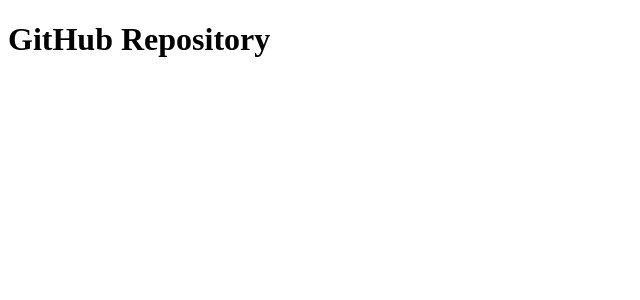
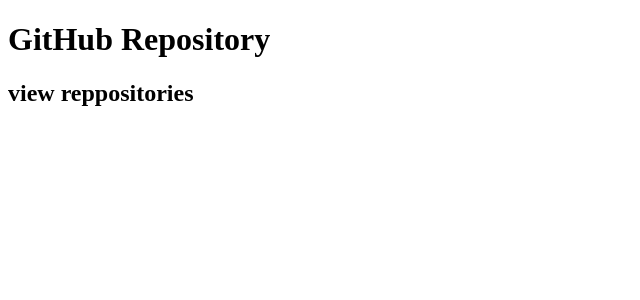
Before and after one commit to Maxwel5/Github, an Angular app: page / in a window 1280 px wide. Shown: the top 300 px of the page, without its empty margins (0-640 px from the left). Built offline with nearby package versions, Linux system fonts and the light colour scheme.

Commit message:
Add header 2

```diff
--- a/src/app/app.component.html
+++ b/src/app/app.component.html
@@ -1,4 +1,5 @@
 <!--The content below is only a placeholder and can be replaced.-->
 <h1>GitHub Repository</h1>
+<h2>view reppositories</h2>
 
 <router-outlet></router-outlet>
```
